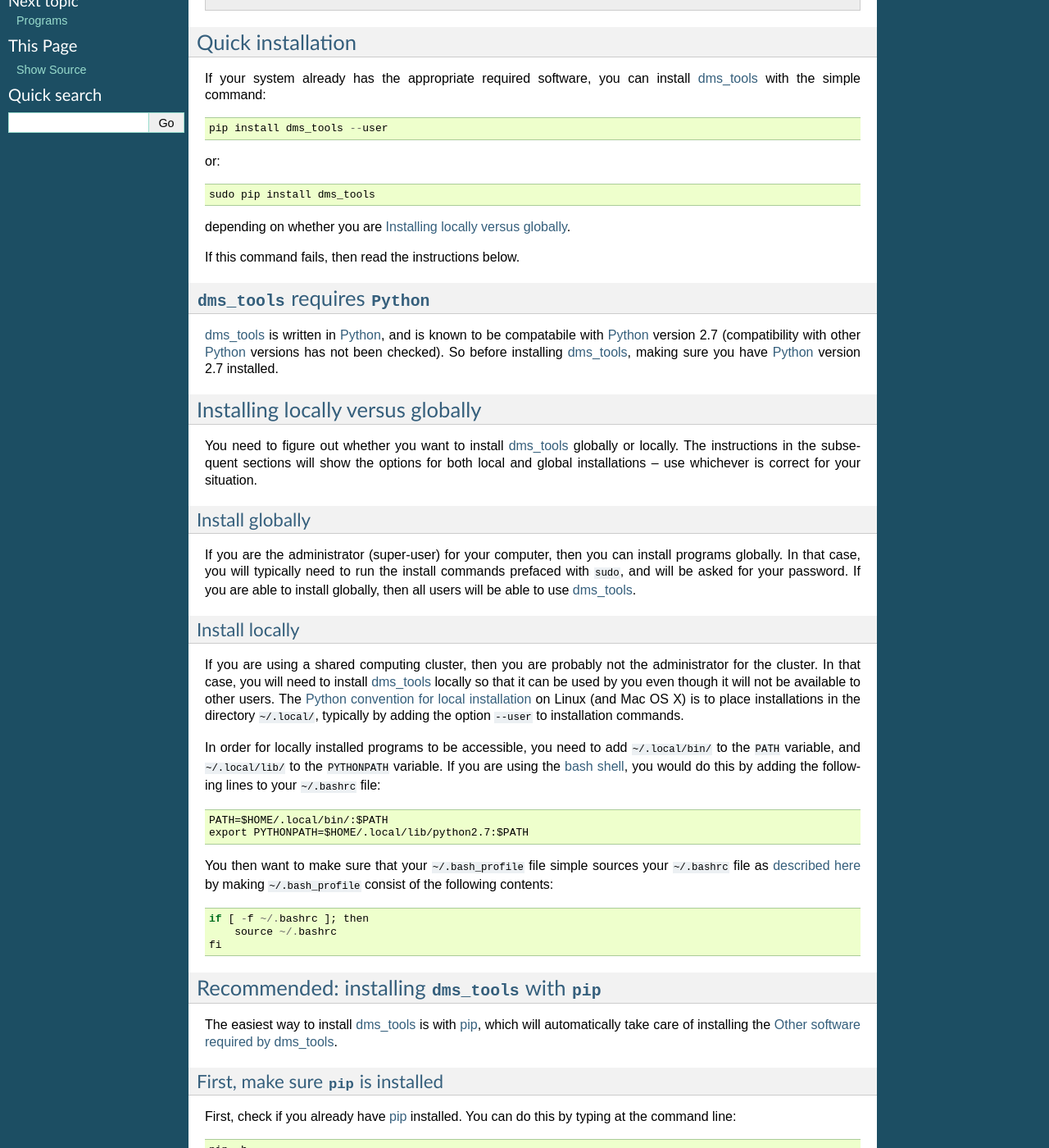
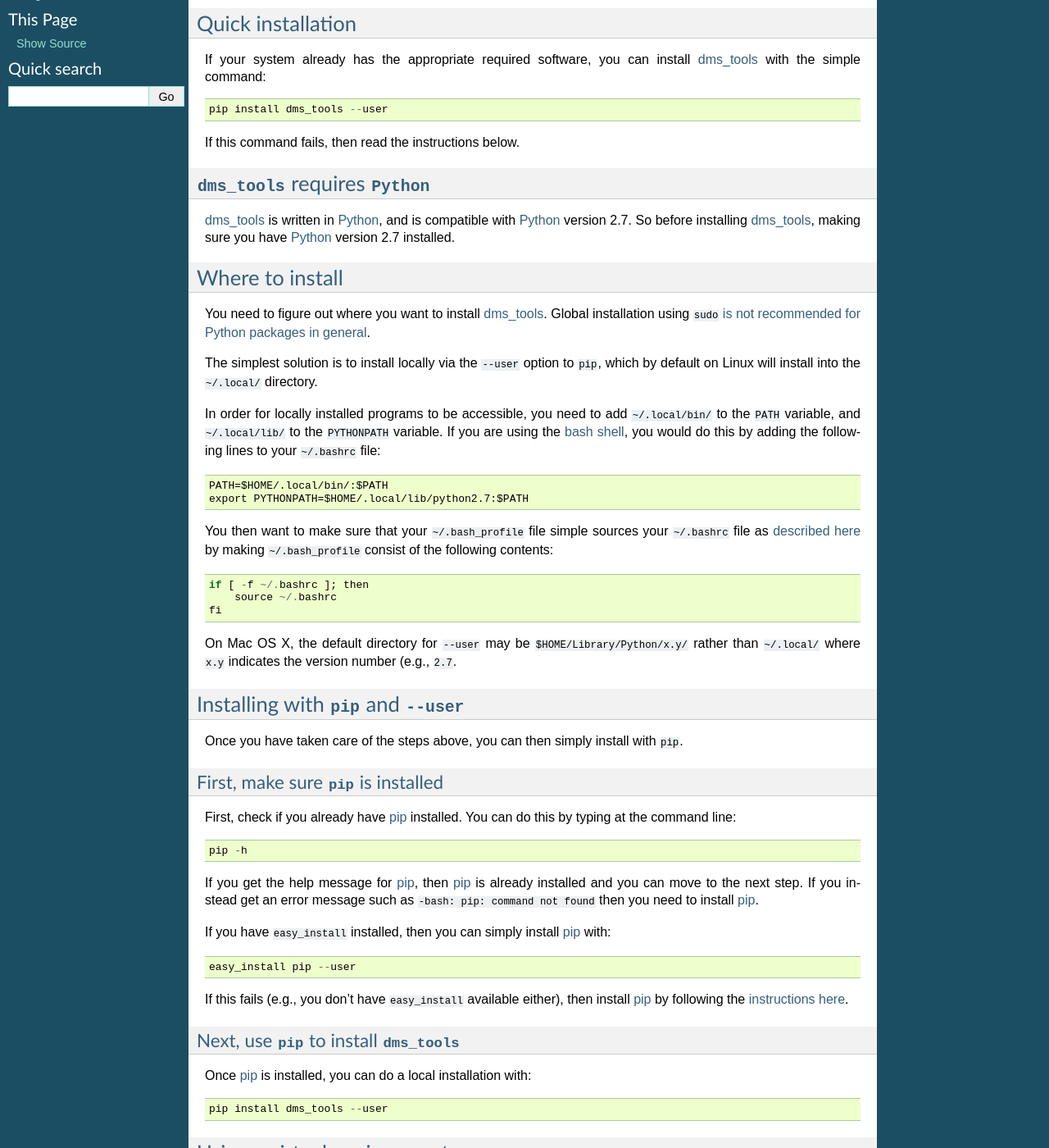
Before and after one commit to jbloomlab/dms_tools, a Sphinx documentation site: the page built from docs/installation.rst, in a window 1280 px wide and 1400 px high, scrolled down 467 px. Shown: the whole window at 82% size. Built offline with Sphinx 7.4.7, drawn with Linux system fonts in a browser that asks for light colours; the version number could not be read and is left out; some of the changed text lies outside the part shown.

Commit message:
Updated installation instructions
Removed suggestion to install using `pip`
and `sudo` per this issue:
https://github.com/jbloomlab/dms_tools/issues/14

```diff
--- a/docs/index.rst
+++ b/docs/index.rst
@@ -15,7 +15,7 @@ The :ref:`programs` installed as part of `dms_tools`_ allow you to easily analyz
 
 `dms_tools`_ is suited for the following analyses:
 
-    1) If you have sequenced a gene using barcoded subamplicon sequencing, you can process the FASTQ files to count the mutations using :ref:`dms_barcodedsubamplicons`. If you are using subassembly, you can process the FASTQ files using :ref:`dms_subassemble` and then count the frequencies of variants / mutations using `dms_matchsubassembledbarcodes`. In either case, you can summarize the results for multiple samples with :ref:`dms_summarizealignments`.
+    1) If you have sequenced a gene using barcoded subamplicon sequencing, you can process the FASTQ files to count the mutations using :ref:`dms_barcodedsubamplicons`. If you are using subassembly, you can process the FASTQ files using :ref:`dms_subassemble` and then count the frequencies of variants / mutations using :ref:`dms_matchsubassembledbarcodes`. In either case, you can summarize the results for multiple samples with :ref:`dms_summarizealignments`.
 
     2) You have subjected a library of mutant genes to selection under two conditions, and wish to identify mutations that are favored under one versus the other. You can do this using :ref:`dms_diffselection` or :ref:`dms_inferdiffprefs`, and visualize the results using :ref:`dms_logoplot`.
 
--- a/docs/installation.rst
+++ b/docs/installation.rst
@@ -14,31 +14,19 @@ If your system already has the appropriate required software, you can install `d
 
     pip install dms_tools --user
 
-or::
-
-    sudo pip install dms_tools
-
-depending on whether you are `Installing locally versus globally`_.
-
 If this command fails, then read the instructions below.
 
 ``dms_tools`` requires ``Python``
 -----------------------------------
 
-`dms_tools`_ is written in `Python`_, and is known to be compatabile with `Python`_ version 2.7 (compatibility with other `Python`_ versions has not been checked). So before installing `dms_tools`_, making sure you have `Python`_ version 2.7 installed.
+`dms_tools`_ is written in `Python`_, and is compatible with `Python`_ version 2.7. So before installing `dms_tools`_, making sure you have `Python`_ version 2.7 installed.
 
-Installing locally versus globally
+Where to install
 ---------------------------------------
-You need to figure out whether you want to install `dms_tools`_ globally or locally. The instructions in the subsequent sections will show the options for both local and global installations -- use whichever is correct for your situation.
+You need to figure out where you want to install `dms_tools`_.
+Global installation using ``sudo`` `is not recommended for Python packages in general <http://stackoverflow.com/questions/21055859/what-are-the-risks-of-running-sudo-pip/21056000#21056000>`_.
 
-Install globally
-~~~~~~~~~~~~~~~~~~~~
-
-If you are the administrator (super-user) for your computer, then you can install programs globally. In that case, you will typically need to run the install commands prefaced with ``sudo``, and will be asked for your password. If you are able to install globally, then all users will be able to use `dms_tools`_.
-
-Install locally
-~~~~~~~~~~~~~~~~~~~~
-If you are using a shared computing cluster, then you are probably not the administrator for the cluster. In that case, you will need to install `dms_tools`_ locally so that it can be used by you even though it will not be available to other users. The `Python convention for local installation`_ on Linux (and Mac OS X) is to place installations in the directory ``~/.local/``, typically by adding the option ``--user`` to installation commands.
+The simplest solution is to install locally via the ``--user`` option to ``pip``, which by default on Linux will install into the ``~/.local/`` directory.
 
 In order for locally installed programs to be accessible, you need to add ``~/.local/bin/`` to the ``PATH`` variable, and ``~/.local/lib/`` to the ``PYTHONPATH`` variable. If you are using the `bash shell`_, you would do this by adding the following lines to your ``~/.bashrc`` file::
 
@@ -51,9 +39,11 @@ You then want to make sure that your ``~/.bash_profile`` file simple sources you
         source ~/.bashrc
     fi
 
-Recommended: installing ``dms_tools`` with ``pip``
+On Mac OS X, the default directory for ``--user`` may be ``$HOME/Library/Python/x.y/`` rather than ``~/.local/`` where ``x.y`` indicates the version number (e.g., ``2.7``.
+
+Installing with ``pip`` and ``--user``
 ----------------------------------------------------
-The easiest way to install `dms_tools`_ is with `pip`_, which will automatically take care of installing the `Other software required by dms_tools`_.
+Once you have taken care of the steps above, you can then simply install with ``pip``.
 
 First, make sure ``pip`` is installed
 ~~~~~~~~~~~~~~~~~~~~~~~~~~~~~~~~~~~~~~~~~~
@@ -64,15 +54,11 @@ First, check if you already have `pip`_ installed. You can do this by typing at
 
 If you get the help message for `pip`_, then `pip`_ is already installed and you can move to the next step. If you instead get an error message such as ``-bash: pip: command not found`` then you need to install `pip`_.
 
-If you have ``easy_install`` installed, then you can simply install `pip`_ either globally with::
-
-    sudo easy_install pip
-
-or locally with::
+If you have ``easy_install`` installed, then you can simply install `pip`_ with::
 
     easy_install pip --user
 
-If those commands also fail (i.e. you don't have ``easy_install`` available either), then install `pip`_ by following the `instructions here <https://pip.pypa.io/en/latest/installing.html>`_.
+If this fails (e.g., you don't have ``easy_install`` available either), then install `pip`_ by following the `instructions here <https://pip.pypa.io/en/latest/installing.html>`_.
 
 Next, use ``pip`` to install ``dms_tools``
 ~~~~~~~~~~~~~~~~~~~~~~~~~~~~~~~~~~~~~~~~~~~~
@@ -80,9 +66,9 @@ Once `pip`_ is installed, you can do a local installation with::
 
     pip install dms_tools --user
 
-or a global installation with::
-
-    sudo pip install dms_tools
+Using a virtual environment
+-----------------------------
+The other good option is to use ``pip`` to install into a virtual environment `as described here <http://docs.python-guide.org/en/latest/dev/virtualenvs/>`_
 
 Upgrading your ``dms_tools`` version with ``pip``
 --------------------------------------------------
@@ -90,13 +76,10 @@ If you have previously installed `dms_tools`_ but are not sure that you have the
 
     pip install dms_tools --user --upgrade
 
-or globally::
-
-    sudo pip install dms_tools --upgrade
 
 Install ``dms_tools`` from source code
------------------------------------------------------------------------------------
-You can also install from the `dms_tools source code`_ on GitHub. If you do this, you will have to manually make sure that you have also installed the `Other software required by dms_tools`_.
+-----------------------------------------------------------------------
+You can also install from the `dms_tools source code`_ on GitHub. If you do this, you may have to manually make sure that you have also installed the `Other required software`_.
 
 To install from source, first download the `dms_tools source code`_ from GitHub.
 After unpacking the main ``dms_tools`` directory that contains this source, install locally with::
@@ -104,15 +87,10 @@ After unpacking the main ``dms_tools`` directory that contains this source, inst
     cd dms_tools
     python setup.py install --user
 
-or globally with::
 
-    cd dms_tools
-    sudo python setup.py install
-
-
-Other software required by ``dms_tools``
+Other required software
 ------------------------------------------
-`dms_tools requires Python`_. In addition it requires the following external `Python`_ packages. If you are installing with `pip`_, these external packages will automatically be installed. If you are installing from source, you will need to install these packages yourself.
+`dms_tools requires Python`_. In addition it requires the following external `Python`_ packages. If you are installing with `pip`_, these external packages will automatically be installed. If you are installing from source, you may need to install these packages yourself.
 
 The required packages are listed in the ``setup.py`` file.
 
```
